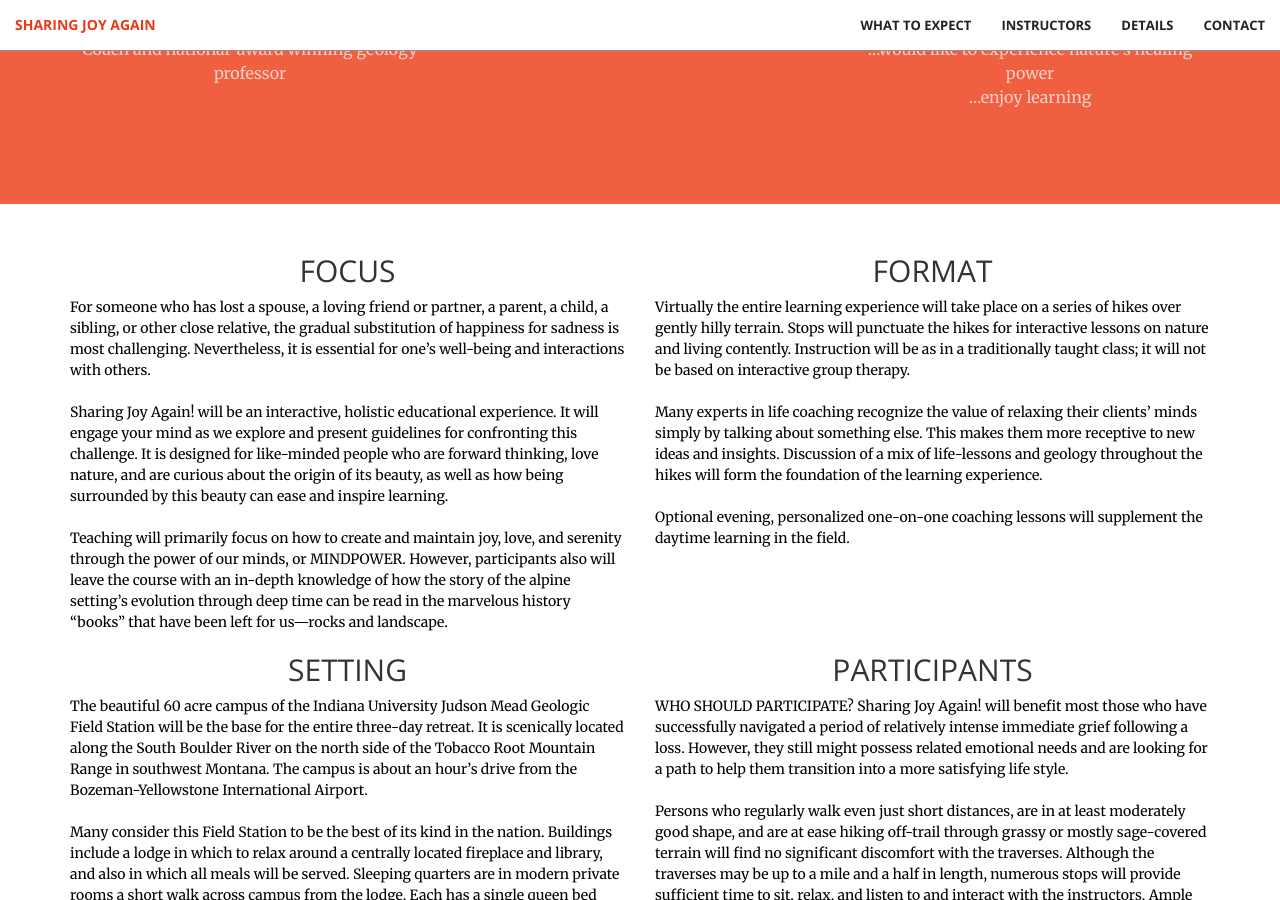
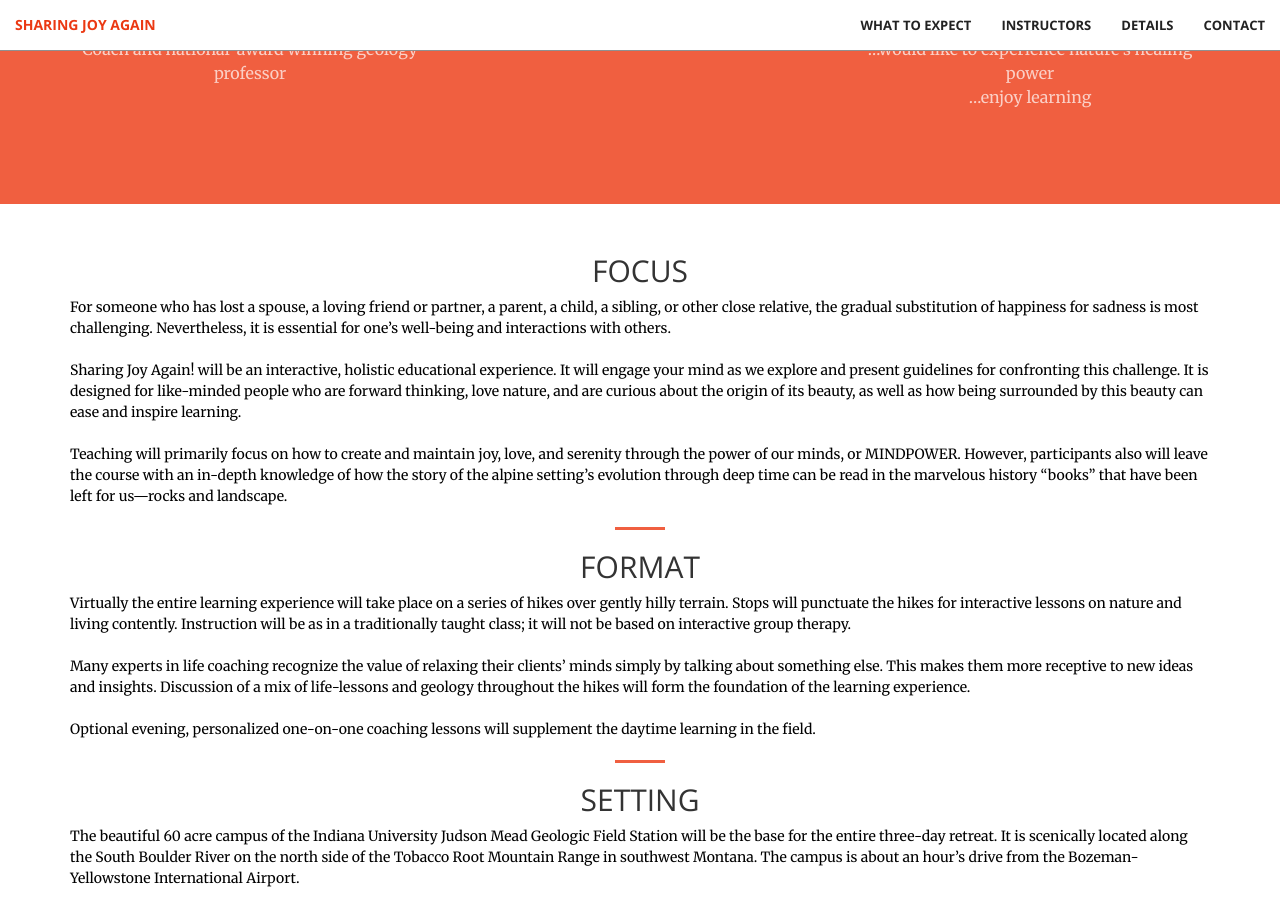
Before and after one commit to mattjohnsonco/joy, a Jekyll site: the page built from index.html, in a window 1280 px wide and 900 px high, scrolled down 833 px. Built offline with Jekyll 4.4.1, drawn with Linux system fonts in a browser that asks for light colours.

Commit message:
removed columns

```diff
--- a/_includes/focus.html
+++ b/_includes/focus.html
@@ -1,7 +1,6 @@
 <aside class="bg-white">
     <div class="container">
-      <div class="row">
-          <div class="col-lg-6" id="focus">
+          <div id="focus">
                 <h2 class="section-heading text-center">FOCUS</h2>
                 <p>
                   For someone who has lost a spouse, a loving friend or partner, a parent, a child, a sibling, or other close relative, the gradual substitution of happiness for sadness is most challenging. Nevertheless, it is essential for one’s well-being and interactions with others.<br><br>
@@ -9,16 +8,16 @@
                   Teaching will primarily focus on how to create and maintain joy, love, and serenity through the power of our minds, or MINDPOWER.  However, participants also will  leave the course with an in-depth knowledge of how the story of the alpine setting’s evolution through deep time can be read in the marvelous history “books” that have been left for us—rocks and landscape.
                 </p>
            </div>
-           <div class="col-lg-6" id="format">
+           <hr>
+           <div id="format">
               <h2 class="section-heading text-center">FORMAT</h2>
                 <p>
                   Virtually the entire learning experience will take place on a series of hikes over gently hilly terrain. Stops will punctuate the hikes for interactive lessons on nature and living contently. Instruction will be as in a traditionally taught class; it will not be based on interactive group therapy.
                 <br><br>Many experts in life coaching recognize the value of relaxing their clients’ minds simply by talking about something else. This makes them more receptive to new ideas and insights. Discussion of a mix of life-lessons and geology throughout the hikes will form the foundation of the learning experience.
                 <br><br>Optional evening, personalized one-on-one coaching lessons will supplement the daytime learning in the field. </p>
                 </div>
-                </div>
-                <div class="row">
-                    <div class="col-lg-6" id="setting">
+                <hr>
+                    <div id="setting">
                   <h2 class="section-heading text-center">SETTING</h2>
                   <p>
                     The beautiful 60 acre campus of the Indiana University Judson Mead Geologic Field Station will be the base for the entire three-day retreat. It is scenically located along the South Boulder River on the north side of the Tobacco Root Mountain Range in southwest Montana. The campus is about an hour’s drive from the Bozeman-Yellowstone International Airport.
@@ -26,7 +25,8 @@
                     <br><br>Participants will have access to dual-monitor, desktop computer workstations in a recently built classroom/technology center.
                   </p>
                 </div>
-                      <div class="col-lg-6" id="participants">
+                <hr>
+                      <div id="participants">
                            <h2 class="section-heading text-center">PARTICIPANTS</h2>
                            <p>
                             WHO SHOULD PARTICIPATE?
@@ -34,7 +34,6 @@
                             <br><br>Persons who regularly walk even just short distances, are in at least moderately good shape, and are at ease hiking off-trail through grassy or mostly sage-covered terrain will find no significant discomfort with the traverses.  Although the traverses may be up to a mile and a half in length, numerous stops will provide sufficient time to sit, relax, and listen to and interact with the instructors. Ample additional opportunity to explore questions with the instructors will exist during the hikes between stops.
                           </p>
                           </div>
-                      </div>
 
         </div>
 </aside>
```
